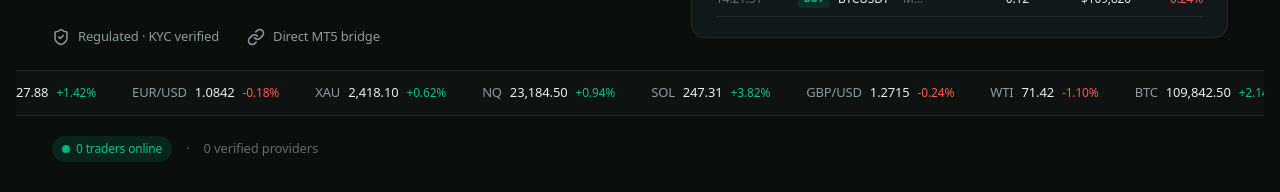
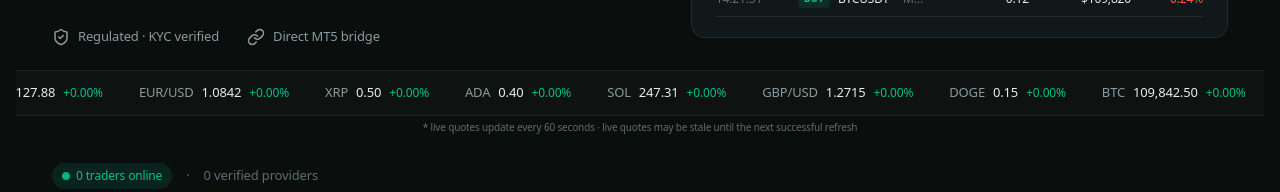
Before and after one commit to awaisarif18/TradeSync_Pro, a Next.js app in the folder trade-sync-frontend/: page / in a window 1280 px wide. Shown: the part 608-800 px from the top of the page. Built offline with nearby package versions, Linux system fonts and the light colour scheme; no server answers.

Commit message:
Phase 4.3 · Dynamic Market Ticker

```diff
--- a/trade-sync-frontend/src/components/feed/MarketTicker.tsx
+++ b/trade-sync-frontend/src/components/feed/MarketTicker.tsx
@@ -1,54 +1,177 @@
-type MarketTickerItem = {
+"use client";
+
+import { useCallback, useEffect, useState } from "react";
+
+type TickerItem = {
   symbol: string;
   price: number;
-  change: number;
+  change24h: number;
+  isLive: boolean;
 };
 
-type MarketTickerProps = {
-  items?: MarketTickerItem[];
+type CoingeckoResponse = {
+  bitcoin?: { usd?: number; usd_24h_change?: number | null };
+  ethereum?: { usd?: number; usd_24h_change?: number | null };
+  solana?: { usd?: number; usd_24h_change?: number | null };
+  ripple?: { usd?: number; usd_24h_change?: number | null };
+  cardano?: { usd?: number; usd_24h_change?: number | null };
+  dogecoin?: { usd?: number; usd_24h_change?: number | null };
 };
 
-const DEFAULT_ITEMS: MarketTickerItem[] = [
-  { symbol: 'BTC', price: 109842.5, change: 2.14 },
-  { symbol: 'ETH', price: 4127.88, change: 1.42 },
-  { symbol: 'EUR/USD', price: 1.0842, change: -0.18 },
-  { symbol: 'XAU', price: 2418.1, change: 0.62 },
-  { symbol: 'NQ', price: 23184.5, change: 0.94 },
-  { symbol: 'SOL', price: 247.31, change: 3.82 },
-  { symbol: 'GBP/USD', price: 1.2715, change: -0.24 },
-  { symbol: 'WTI', price: 71.42, change: -1.1 },
+type FrankfurterResponse = {
+  rates?: { EUR?: number; GBP?: number };
+};
+
+const COINGECKO_URL =
+  "https://api.coingecko.com/api/v3/simple/price?ids=bitcoin,ethereum,solana,ripple,cardano,dogecoin&vs_currencies=usd&include_24hr_change=true";
+
+const FRANKFURTER_URL = "https://api.frankfurter.app/latest?from=USD&to=EUR,GBP";
+
+/** Initial / offline fallbacks; crypto & FX update when APIs succeed */
+const INITIAL_ITEMS: TickerItem[] = [
+  { symbol: "BTC", price: 109_842.5, change24h: 0, isLive: true },
+  { symbol: "ETH", price: 4127.88, change24h: 0, isLive: true },
+  { symbol: "EUR/USD", price: 1.0842, change24h: 0, isLive: true },
+  { symbol: "XRP", price: 0.5, change24h: 0, isLive: true },
+  { symbol: "ADA", price: 0.4, change24h: 0, isLive: true },
+  { symbol: "SOL", price: 247.31, change24h: 0, isLive: true },
+  { symbol: "GBP/USD", price: 1.2715, change24h: 0, isLive: true },
+  { symbol: "DOGE", price: 0.15, change24h: 0, isLive: true },
 ];
 
-export default function MarketTicker({ items = DEFAULT_ITEMS }: MarketTickerProps) {
+export default function MarketTicker() {
+  const [items, setItems] = useState<TickerItem[]>(INITIAL_ITEMS);
+  const [lastUpdated, setLastUpdated] = useState<Date | null>(null);
+  const [liveDataStale, setLiveDataStale] = useState(false);
+
+  const fetchPrices = useCallback(async () => {
+    const [cgResult, fxResult] = await Promise.allSettled([
+      fetch(COINGECKO_URL, { cache: "no-store" }).then((res) => {
+        if (!res.ok) throw new Error("coingecko");
+        return res.json() as Promise<CoingeckoResponse>;
+      }),
+      fetch(FRANKFURTER_URL, { cache: "no-store" }).then((res) => {
+        if (!res.ok) throw new Error("frankfurter");
+        return res.json() as Promise<FrankfurterResponse>;
+      }),
+    ]);
+
+    const cgOk = cgResult.status === "fulfilled";
+    const fxOk = fxResult.status === "fulfilled";
+    setLiveDataStale(!cgOk || !fxOk);
+
+    setItems((prev) => {
+      const next = prev.map((item) => ({ ...item }));
+
+      if (cgOk) {
+        const d = cgResult.value;
+        const patch = (
+          row:
+            | { usd?: number; usd_24h_change?: number | null }
+            | undefined,
+          symbol: string,
+        ) => {
+          if (!row || typeof row.usd !== "number") return;
+          const i = next.findIndex((x) => x.symbol === symbol);
+          if (i < 0) return;
+          const ch =
+            typeof row.usd_24h_change === "number" ? row.usd_24h_change : 0;
+          next[i] = { symbol, price: row.usd, change24h: ch, isLive: true };
+        };
+        patch(d.bitcoin, "BTC");
+        patch(d.ethereum, "ETH");
+        patch(d.solana, "SOL");
+        patch(d.ripple, "XRP");
+        patch(d.cardano, "ADA");
+        patch(d.dogecoin, "DOGE");
+      }
+
+      if (fxOk) {
+        const data = fxResult.value;
+        const eur = data.rates?.EUR;
+        const gbp = data.rates?.GBP;
+        if (typeof eur === "number" && eur > 0) {
+          const i = next.findIndex((x) => x.symbol === "EUR/USD");
+          if (i >= 0) {
+            next[i] = {
+              symbol: "EUR/USD",
+              price: 1 / eur,
+              change24h: 0,
+              isLive: true,
+            };
+          }
+        }
+        if (typeof gbp === "number" && gbp > 0) {
+          const i = next.findIndex((x) => x.symbol === "GBP/USD");
+          if (i >= 0) {
+            next[i] = {
+              symbol: "GBP/USD",
+              price: 1 / gbp,
+              change24h: 0,
+              isLive: true,
+            };
+          }
+        }
+      }
+
+      return next;
+    });
+
+    setLastUpdated(new Date());
+  }, []);
+
+  useEffect(() => {
+    void fetchPrices();
+    const id = window.setInterval(() => {
+      void fetchPrices();
+    }, 60_000);
+    return () => window.clearInterval(id);
+  }, [fetchPrices]);
+
   const repeatedItems = [...items, ...items, ...items];
 
   return (
+    <div>
       <div
         style={{
-        borderTop: '1px solid var(--color-line)',
-        borderBottom: '1px solid var(--color-line)',
-        overflow: 'hidden',
-        position: 'relative',
-        background: 'rgba(255,255,255,0.015)',
+          borderTop: "1px solid var(--color-line)",
+          borderBottom: "1px solid var(--color-line)",
+          overflow: "hidden",
+          position: "relative",
+          background: "rgba(255,255,255,0.015)",
         }}
       >
         <div
           style={{
-          display: 'flex',
+            display: "flex",
             gap: 36,
-          padding: '12px 0',
-          animation: 'a-scroll 50s linear infinite',
-          whiteSpace: 'nowrap',
-          width: 'max-content',
+            padding: "12px 0",
+            animation: "a-scroll 50s linear infinite",
+            whiteSpace: "nowrap",
+            width: "max-content",
           }}
         >
-        {repeatedItems.map((item, index) => (
+          {repeatedItems.map((item, index) => {
+            const label = item.isLive ? item.symbol : `${item.symbol}*`;
+            return (
               <div
                 key={`${item.symbol}-${index}`}
-            style={{ display: 'inline-flex', alignItems: 'baseline', gap: 8, fontSize: 13 }}
+                style={{
+                  display: "inline-flex",
+                  alignItems: "baseline",
+                  gap: 8,
+                  fontSize: 13,
+                }}
               >
-            <span style={{ color: 'var(--color-text-2)', fontWeight: 500 }}>{item.symbol}</span>
-            <span className="font-mono-tnum" style={{ color: 'var(--color-text)' }}>
+                <span
+                  style={{ color: "var(--color-text-2)", fontWeight: 500 }}
+                >
+                  {label}
+                </span>
+                <span
+                  className="font-mono-tnum"
+                  style={{ color: "var(--color-text)" }}
+                >
                   {item.price.toLocaleString(undefined, {
                     minimumFractionDigits: 2,
                     maximumFractionDigits: 4,
@@ -57,16 +180,35 @@ export default function MarketTicker({ items = DEFAULT_ITEMS }: MarketTickerProp
                 <span
                   className="font-mono-tnum"
                   style={{
-                color: item.change >= 0 ? 'var(--color-mint)' : 'var(--color-danger)',
+                    color:
+                      item.change24h >= 0
+                        ? "var(--color-mint)"
+                        : "var(--color-danger)",
                     fontSize: 12,
                   }}
                 >
-              {item.change >= 0 ? '+' : ''}
-              {item.change.toFixed(2)}%
+                  {item.change24h >= 0 ? "+" : ""}
+                  {item.change24h.toFixed(2)}%
                 </span>
               </div>
-        ))}
+            );
+          })}
         </div>
+      </div>
+      <p
+        style={{
+          margin: 0,
+          padding: "4px 16px 8px",
+          fontSize: 10,
+          color: "var(--color-text-3)",
+          textAlign: "center",
+        }}
+      >
+        * live quotes update every 60 seconds
+        {liveDataStale && lastUpdated
+          ? " · live quotes may be stale until the next successful refresh"
+          : ""}
+      </p>
     </div>
   );
 }
```
Lines whose indentation alone changed are shown as unchanged.
